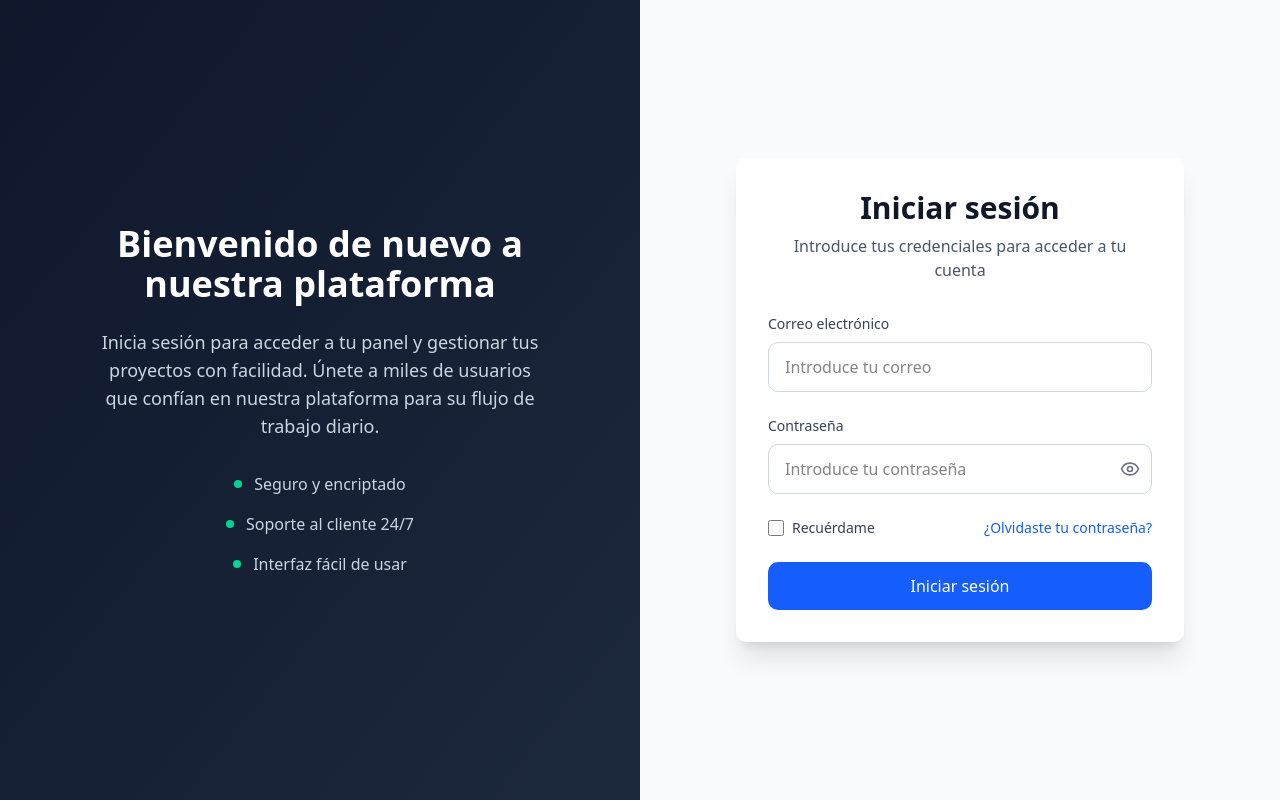
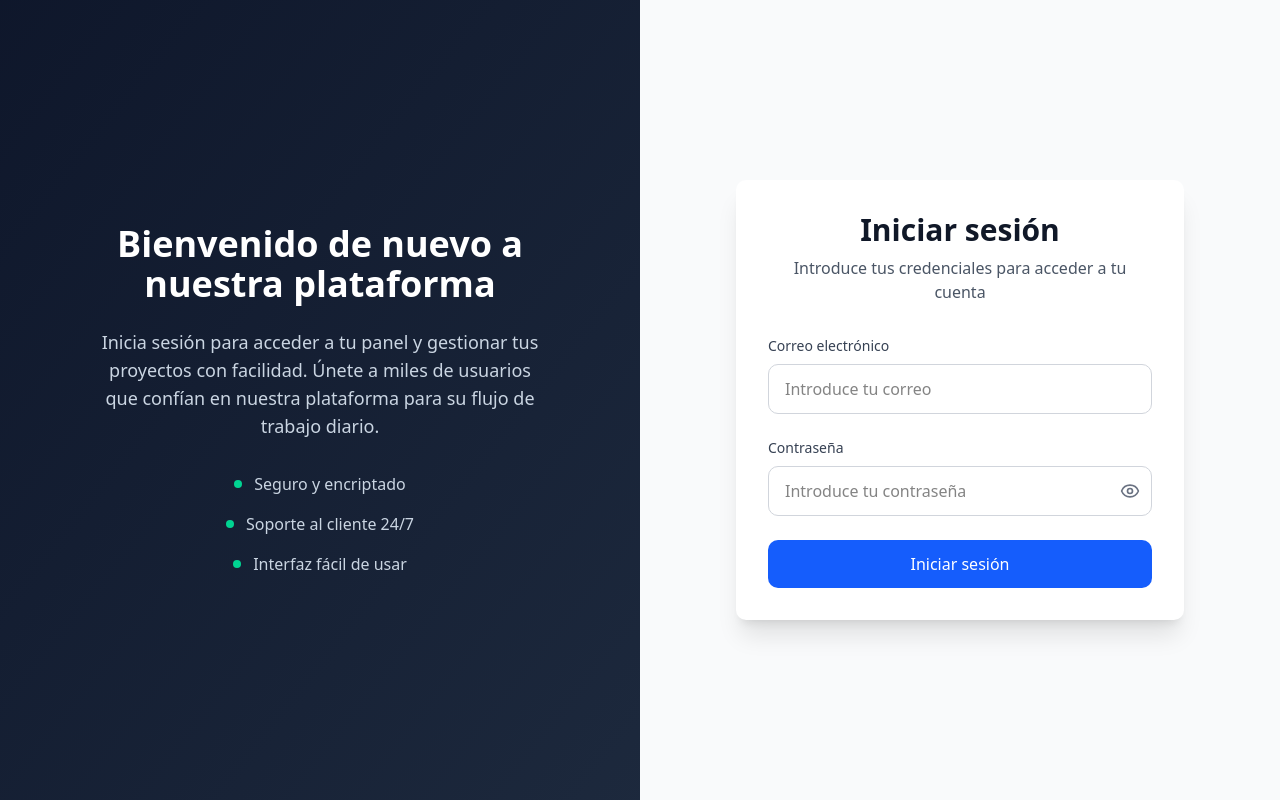
Before and after one commit to SeisPlayasCR/SeisPlayasCR-apex-coordinator-frontend, a Next.js app in the folder solaria-frontend/: page /login in a window 1280 px wide. Built offline with nearby package versions, Linux system fonts and the light colour scheme; no server answers.

Commit message:
Forgot removed

```diff
--- a/solaria-frontend/src/app/login/page.tsx
+++ b/solaria-frontend/src/app/login/page.tsx
@@ -132,7 +132,7 @@
                                 {errors.password && <p className="mt-1 text-sm text-red-600">{errors.password.message}</p>}
                             </div>
 
-                            <div className="flex items-center justify-between">
+                            {/* <div className="flex items-center justify-between">
                                 <div className="flex items-center">
                                     <input
                                         id="remember"
@@ -146,7 +146,7 @@
                                 <Link href="/forgot-password" className="text-sm text-blue-600 hover:text-blue-500">
                                     ¿Olvidaste tu contraseña?
                                 </Link>
-                            </div>
+                            </div> */}
 
                             <button
                                 type="submit"
```
